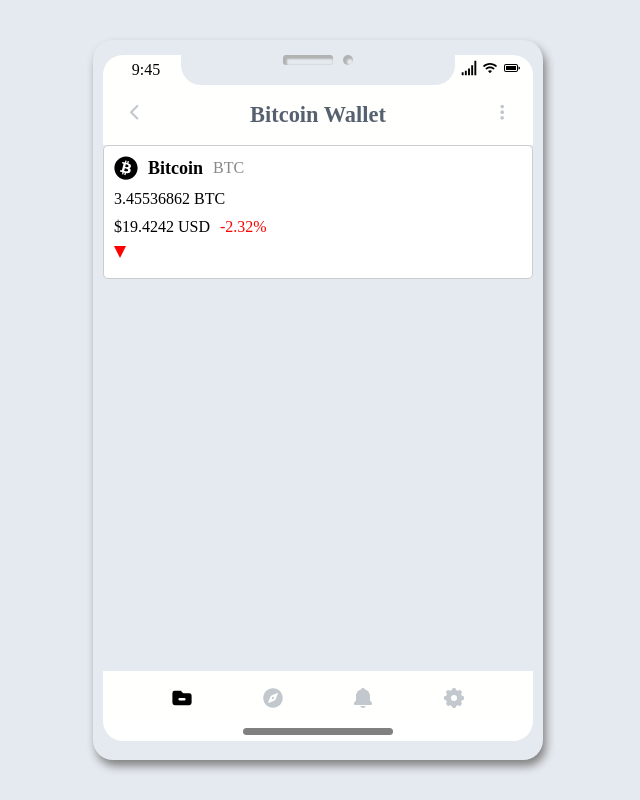
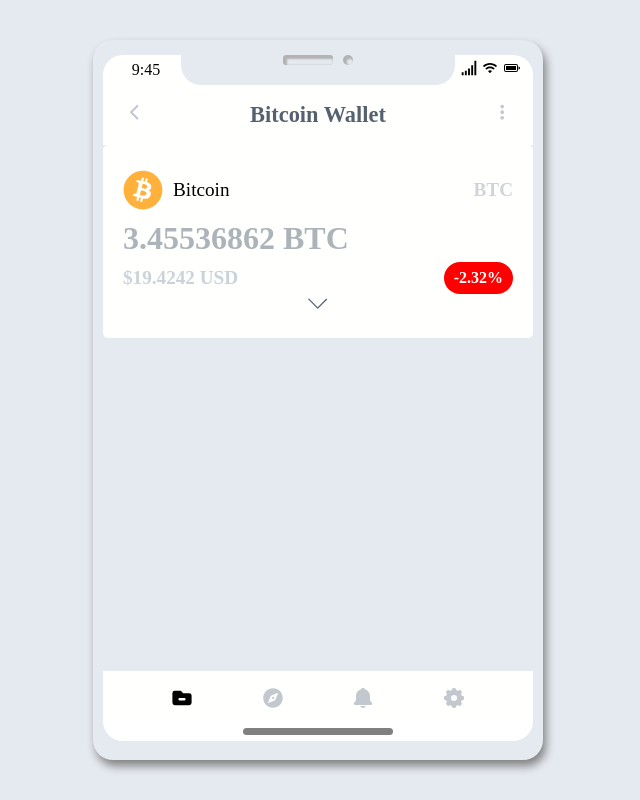
Before and after one commit to JohnMigwi/phone-layout, a React (Create React App) app: page / in a window 1280 px wide. Shown: the whole page, without its empty margins (322-962 px from the left). Built offline with nearby package versions, Linux system fonts and the light colour scheme.

Commit message:
implemented arrows

```diff
--- a/src/Components/Body/UpperBody.js
+++ b/src/Components/Body/UpperBody.js
@@ -1,21 +1,26 @@
 import React from 'react';
 import { FaBitcoin } from 'react-icons/fa';
-
+import {SlArrowDown, SlArrowUp} from 'react-icons/sl'
 const UpperBody = () => {
   return (
     <div className="upper-body">
-      <div className="line">
+      <div className="bitcoin">
         <FaBitcoin className="bitcoin-icon" />
         <div className="name">Bitcoin</div>
         <div className="symbol">BTC</div>
       </div>
-      <div className="line">3.45536862 BTC</div>
-      <div className="line">
-        $19.4242 USD
+      <div className="amountBtc">3.45536862 BTC</div>
+      <div className="amountUsd">
+        <span>$19.4242 USD</span>
         <span className="percentage-decrease">-2.32%</span>
       </div>
-      <div className="line">
-        <div className="arrow-down" />
+      <div className="arrows">
+          <span className='active'>
+              <SlArrowDown />
+          </span>
+          <span>
+              <SlArrowUp />
+          </span>
       </div>
     </div>
   );
--- a/src/index.css
+++ b/src/index.css
@@ -198,46 +198,79 @@
 /* UpperBody.css */
 
 .upper-body {
-  background-color: #fff;
-  padding: 10px;
-  border: 1px solid #ccc;
+  background-color: #fffffe;
+  padding: 20px;
   border-radius: 5px;
 }
 
-.line {
+.upper-body .bitcoin {
   display: flex;
   align-items: center;
-  margin-bottom: 10px;
+  gap: 10px;
+  padding: 5px 0;
 }
 
-.bitcoin-icon {
-  font-size: 24px;
-  margin-right: 10px;
+.upper-body .bitcoin-icon {
+  display: inline-block;
+  font-size: 2.5rem;
+  color: #ffb13b;
 }
 
-.name {
-  font-size: 18px;
-  font-weight: bold;
-  margin-right: 10px;
+.upper-body .name {
+  font-size: 1.2rem;
 }
 
-.symbol {
-  font-size: 16px;
-  color: #888;
+.upper-body .symbol {
+  font-size: 1.2rem;
+  color: #d0d4d9;
+  flex: 1;
+  text-align: end;
+  font-weight: bold;
+}
+.upper-body .amountBtc{
+  font-size: 2rem;
+  color: #adb4b9;
+  font-weight: 800;
+  padding: 5px 0;
+}
+.upper-body .amountUsd{
+  display: flex;
+  justify-content: space-between;
+}
+.upper-body .amountUsd span:first-child{
+  color: #cad3d9;
+  font-weight: 800;
+  font-size: 1.2rem;
+  padding: 5px 0;
+}
+.upper-body .percentage-decrease {
+  color: white;
+  background-color: #f00;
+  display: flex;
+  align-items: center;
+  justify-content: center;
+  padding: 0 10px;
+  font-weight: 800;
+  border-radius: 100px;
 }
 
-.percentage-decrease {
-  color: #f00;
-  margin-left: 10px;
+.upper-body .arrows {
+  display: flex;
+  flex-direction: column;
+  align-items: center;
+  justify-content: center;
+}
+.upper-body .arrows span{
+  font-weight: 800;
+  color: #566170;
+  font-size: 1.2rem;
+  cursor: pointer;
+  display: none;
+}
+.upper-body .arrows span.active{
+  display: inline;
 }
 
-.arrow-down {
-  border-left: 6px solid transparent;
-  border-right: 6px solid transparent;
-  border-top: 12px solid #f00;
-  width: 0;
-  height: 0;
-}
 
 /* footer stylings */
 
```
